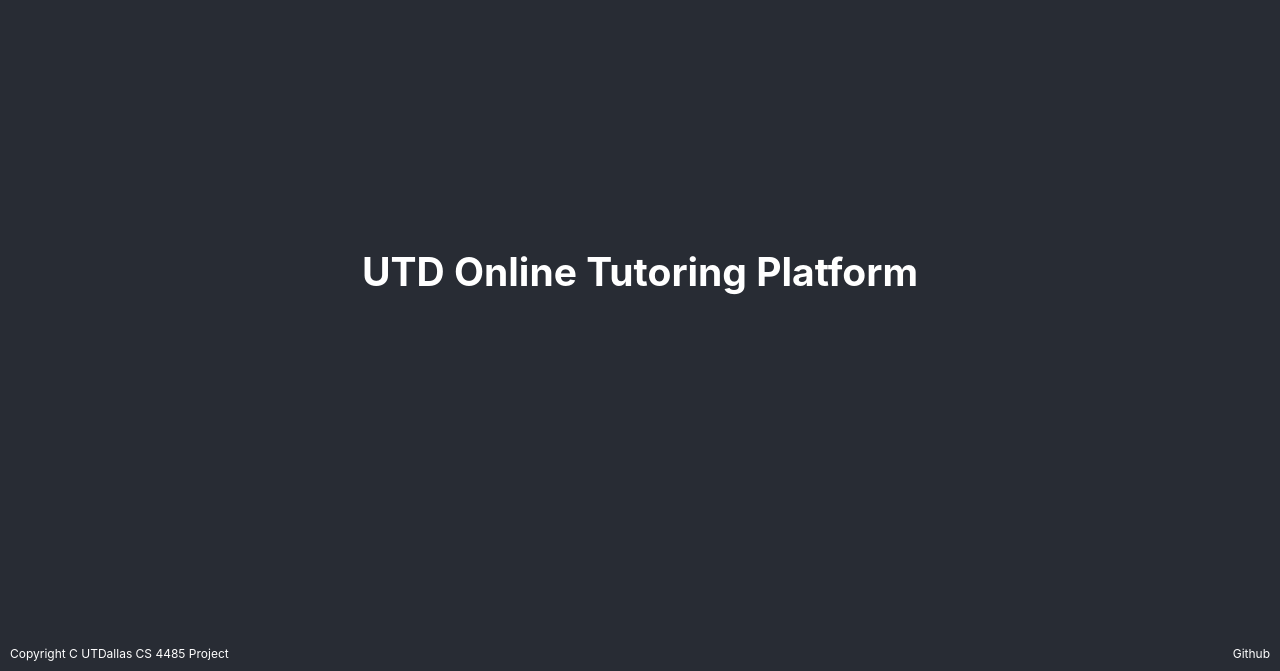
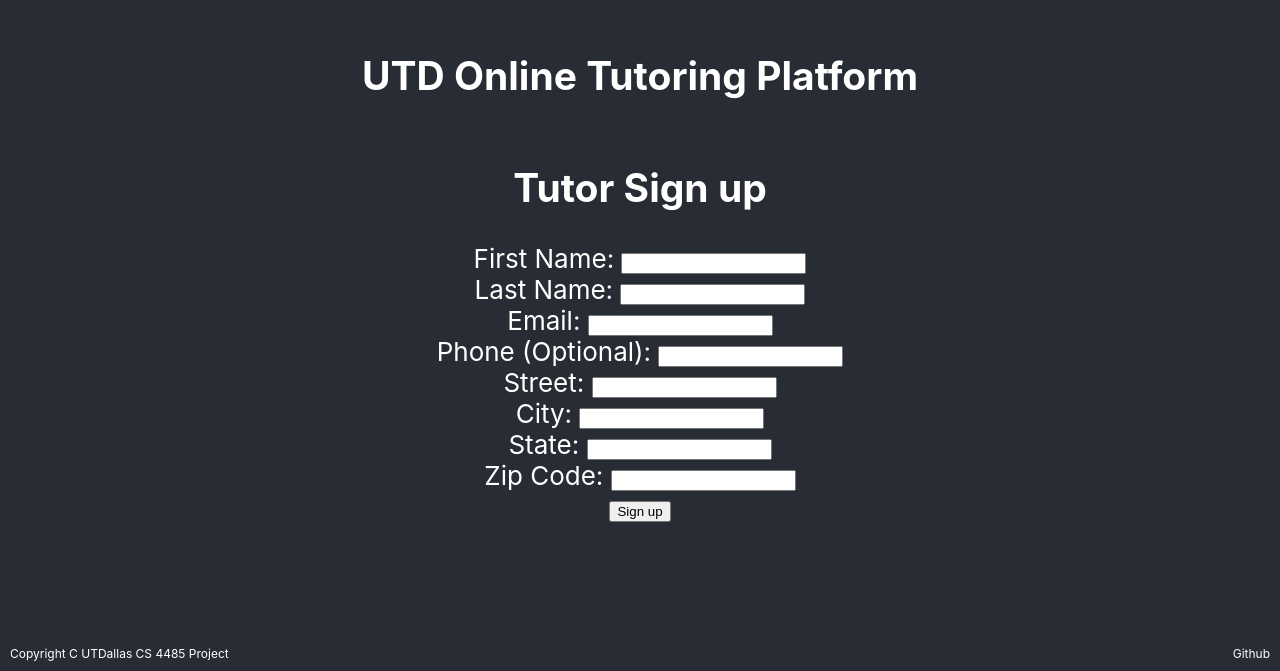
Before and after one commit to shrijxn/CS4485project, a React (Create React App) app: page /TutorSignup in a window 1280 px wide. Shown: the part 129-800 px from the top of the page. Built offline with nearby package versions, Linux system fonts and the light colour scheme.

Commit message:
Added landing pages, refactored flow

```diff
--- a/package.json
+++ b/package.json
@@ -16,7 +16,8 @@
     "react-dom": "^18.2.0",
     "react-router-dom": "^6.16.0",
     "react-scripts": "5.0.1",
-    "web-vitals": "^2.1.4"
+    "web-vitals": "^2.1.4",
+    "yup": "^1.3.2"
   },
   "scripts": {
     "start": "react-scripts start",
--- a/src/App.js
+++ b/src/App.js
@@ -3,8 +3,11 @@
 import React from 'react';
 import { BrowserRouter as Router, Route, Routes, Link } from 'react-router-dom';
 import './App.css';
+import LandingPage from './components/LandingPage.js';
 import TutorLogin from './components/TutorLogin.js';
 import StudentLogin from './components/StudentLogin.js';
+import TutorSignup from './components/TutorSignup.js';
+import StudentSignup from './components/StudentSignup.js';
 import StudentDashboard from './components/StudentDashboard.js';
 import Button from '@mui/material/Button';
 import { createTheme } from '@mui/system';
@@ -32,8 +35,11 @@
                     <h2>UTD Online Tutoring Platform</h2>
                     <Routes>
                         <Route path="/" element={<MainPage />} />
-                        <Route path="/Tutorlogin" element={<TutorLogin />} />
-                        <Route path="/Studentlogin" element={<StudentLogin />} />
+                        <Route path="/landing/:type" element={<LandingPage />} />
+                        <Route path="/StudentSignup" element={<StudentSignup />} />
+                        <Route path="/TutorSignup" element={<TutorSignup />} />
+                        <Route path="/StudentLogin" element={<StudentLogin />} />
+                        <Route path="/TutorLogin" element={<TutorLogin />} />
                         <Route path="/StudentDashboard" element={<StudentDashboard />} />
                     </Routes>
                     {/* Footer */}
@@ -71,17 +77,17 @@
 function MainPage() {
     return (
         <div>
-            <Link to="/Tutorlogin" style={{ textDecoration: 'none', marginRight: '16px' }}>
+            <Link to="/landing/Tutor" style={{ textDecoration: 'none', marginRight: '16px' }}>
                 <Button
                     startIcon={<ArrowBackIosIcon />}
                     variant="contained"
                     color="primary"
-                    sx={{ mr: 2 }} // Adds margin to the right of the button
+                    sx={{ mr: 2 }}
                 >
                     Tutor
                 </Button>
             </Link>
-            <Link to="/Studentlogin" style={{ textDecoration: 'none' }}>
+            <Link to="/landing/Student" style={{ textDecoration: 'none' }}>
                 <Button
                     endIcon={<ArrowForwardIosIcon />}
                     variant="contained"
--- /dev/null
+++ b/src/components/LandingPage.js
@@ -0,0 +1,26 @@
+import React from 'react';
+import { useParams, Link } from 'react-router-dom';
+import Button from '@mui/material/Button';
+
+function LandingPage() {
+    const { type } = useParams(); // will be either 'student' or 'tutor'
+
+    return (
+        <div>
+            <h2>Welcome to the {type.charAt(0).toUpperCase() + type.slice(1)} Section</h2>
+            <p>Select your option below:</p>
+            <Link to={`/${type}Signup`} style={{ textDecoration: 'none', marginRight: '16px' }}>
+                <Button variant="contained" color="primary">
+                    New {type.charAt(0).toUpperCase() + type.slice(1)}
+                </Button>
+            </Link>
+            <Link to={`/${type}Login`} style={{ textDecoration: 'none' }}>
+                <Button variant="contained" color="secondary">
+                    Returning {type.charAt(0).toUpperCase() + type.slice(1)}
+                </Button>
+            </Link>
+        </div>
+    );
+}
+
+export default LandingPage;
--- /dev/null
+++ b/src/components/TutorSignup.js
@@ -0,0 +1,100 @@
+// TutorSignup.js
+
+import React from 'react';
+import { Formik, Form, Field, ErrorMessage } from 'formik';
+import * as Yup from 'yup';
+import { useNavigate } from 'react-router-dom';
+
+function TutorSignup() {
+    console.log("Rendering Signup Component....");
+    const navigate = useNavigate();
+
+    const initialValues = {
+        firstName: '',
+        lastName: '',
+        email: '',
+        phone: '',
+        street: '',
+        city: '',
+        state: '',
+        zip: '',
+    };
+
+    const validationSchema = Yup.object({
+        firstName: Yup.string().required('First Name is required'),
+        lastName: Yup.string().required('Last Name is required'),
+        email: Yup.string()
+            .email('Invalid email format')
+            .required('Email is required'),
+        phone: Yup.string(),
+        street: Yup.string().required('Street is required'),
+        city: Yup.string().required('City is required'),
+        state: Yup.string().required('State is required'),
+        zip: Yup.string()
+            .required('Zip code is required')
+            .matches(/^\d{5}$/, 'Must be exactly 5 digits'),
+    });
+
+    const handleSubmit = (values) => {
+        // You can perform signup logic here
+        console.log('Form data submitted:', values);
+        navigate('/tutor'); // Navigate to the tutor page after successful signup
+    };
+
+    return (
+        <div>
+            <h2>Tutor Sign up</h2>
+            <Formik
+                initialValues={initialValues}
+                validationSchema={validationSchema}
+                onSubmit={handleSubmit}
+            >
+                <Form>
+                    <div>
+                        <label htmlFor="firstName">First Name: </label>
+                        <Field type="text" id="firstName" name="firstName" />
+                        <ErrorMessage name="firstName" component="div" />
+                    </div>
+                    <div>
+                        <label htmlFor="lastName">Last Name: </label>
+                        <Field type="text" id="lastName" name="lastName" />
+                        <ErrorMessage name="lastName" component="div" />
+                    </div>
+                    <div>
+                        <label htmlFor="email">Email: </label>
+                        <Field type="email" id="email" name="email" />
+                        <ErrorMessage name="email" component="div" />
+                    </div>
+                    <div>
+                        <label htmlFor="phone">Phone (Optional): </label>
+                        <Field type="text" id="phone" name="phone" />
+                        <ErrorMessage name="phone" component="div" />
+                    </div>
+                    <div>
+                        <label htmlFor="street">Street: </label>
+                        <Field type="text" id="street" name="street" />
+                        <ErrorMessage name="street" component="div" />
+                    </div>
+                    <div>
+                        <label htmlFor="city">City: </label>
+                        <Field type="text" id="city" name="city" />
+                        <ErrorMessage name="city" component="div" />
+                    </div>
+                    <div>
+                        <label htmlFor="state">State: </label>
+                        <Field type="text" id="state" name="state" />
+                        <ErrorMessage name="state" component="div" />
+                    </div>
+                    <div>
+                        <label htmlFor="zip">Zip Code: </label>
+                        <Field type="text" id="zip" name="zip" />
+                        <ErrorMessage name="zip" component="div" />
+                    </div>
+                    <button type="submit">Sign up</button>
+                </Form>
+            </Formik>
+        </div>
+    );
+}
+
+export default TutorSignup;
```
Also changed, not shown: src/components/TutorSignup1.js (deleted), src/components/TutorSignup2.js (deleted), 1 other file (tests, documents, lock files or other folders).
